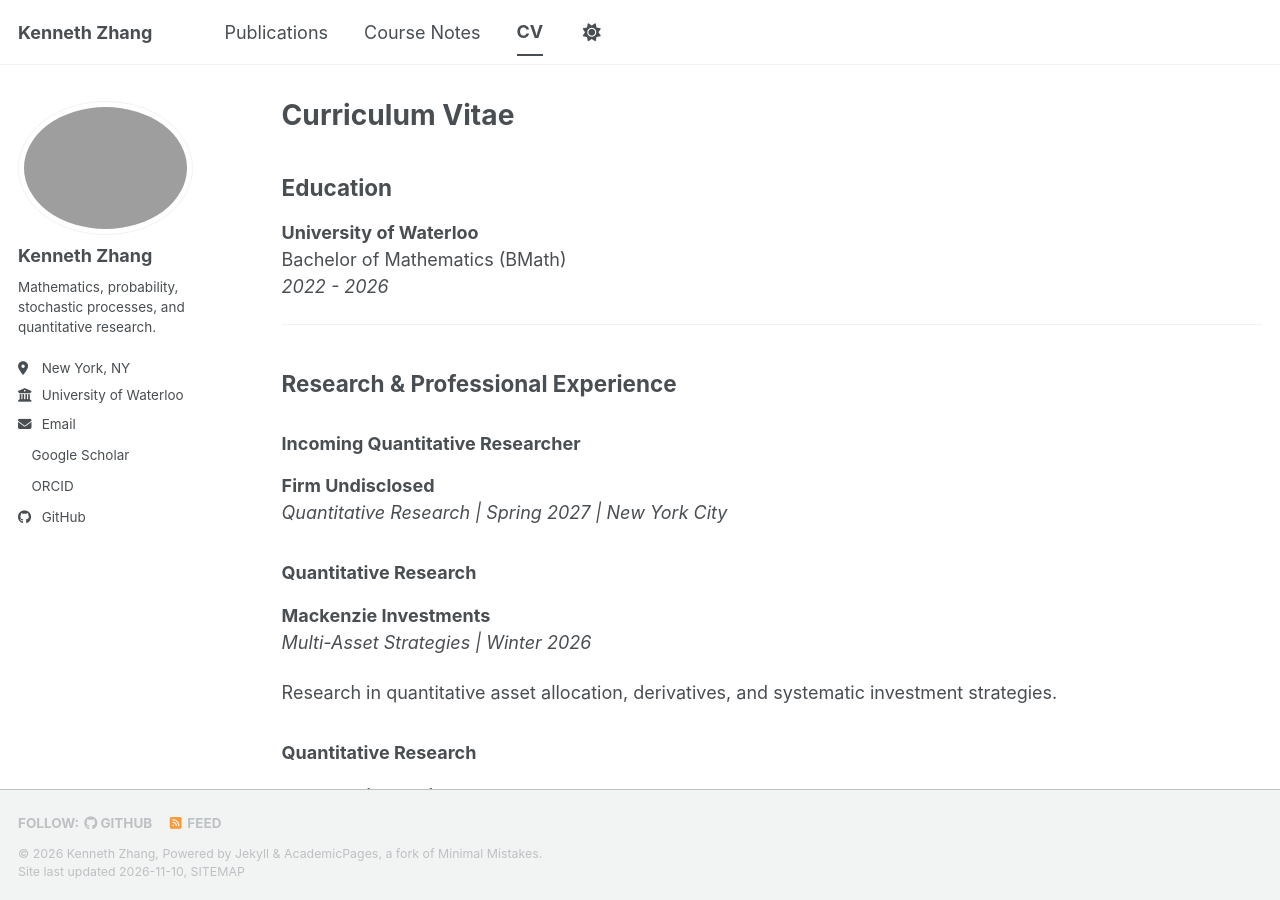
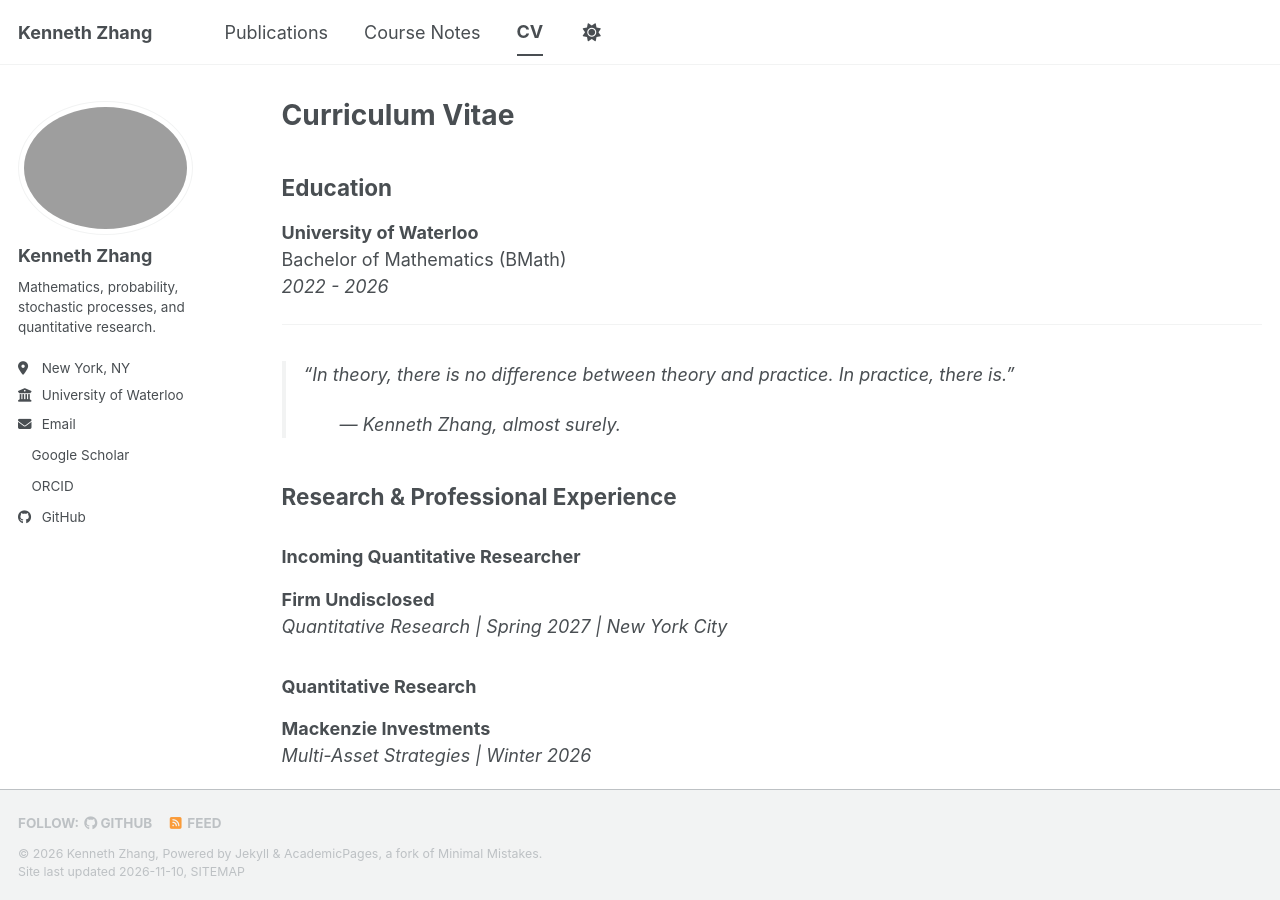
Before and after one commit to zhangenyuu/zhangenyuu.github.io, a Jekyll site: the page built from _pages/cv.md, in a window 1280 px wide and 900 px high. Built offline with Jekyll 4.4.1, drawn with Linux system fonts in a browser that asks for light colours; a style sheet for code colours, icons or effects is not loaded.

Commit message:
update cv.md

```diff
--- a/_pages/cv.md
+++ b/_pages/cv.md
@@ -14,6 +14,10 @@ Bachelor of Mathematics (BMath)
 *2022 - 2026*
 
 ---
+
+> *“In theory, there is no difference between theory and practice. In practice, there is.”*
+>
+> <span style="display: block; margin-left: 2em;">— Kenneth Zhang, almost surely.</span>
 
 ## Research & Professional Experience
 
```
